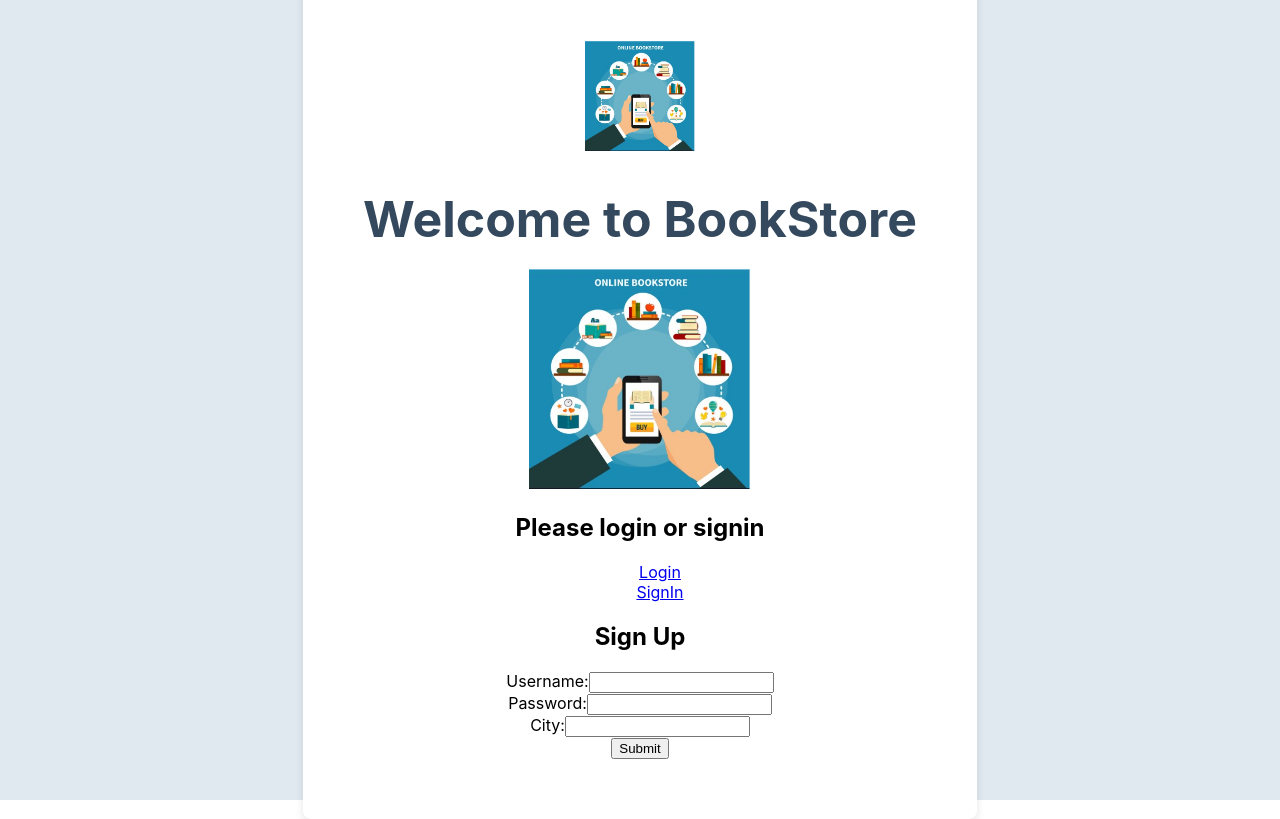
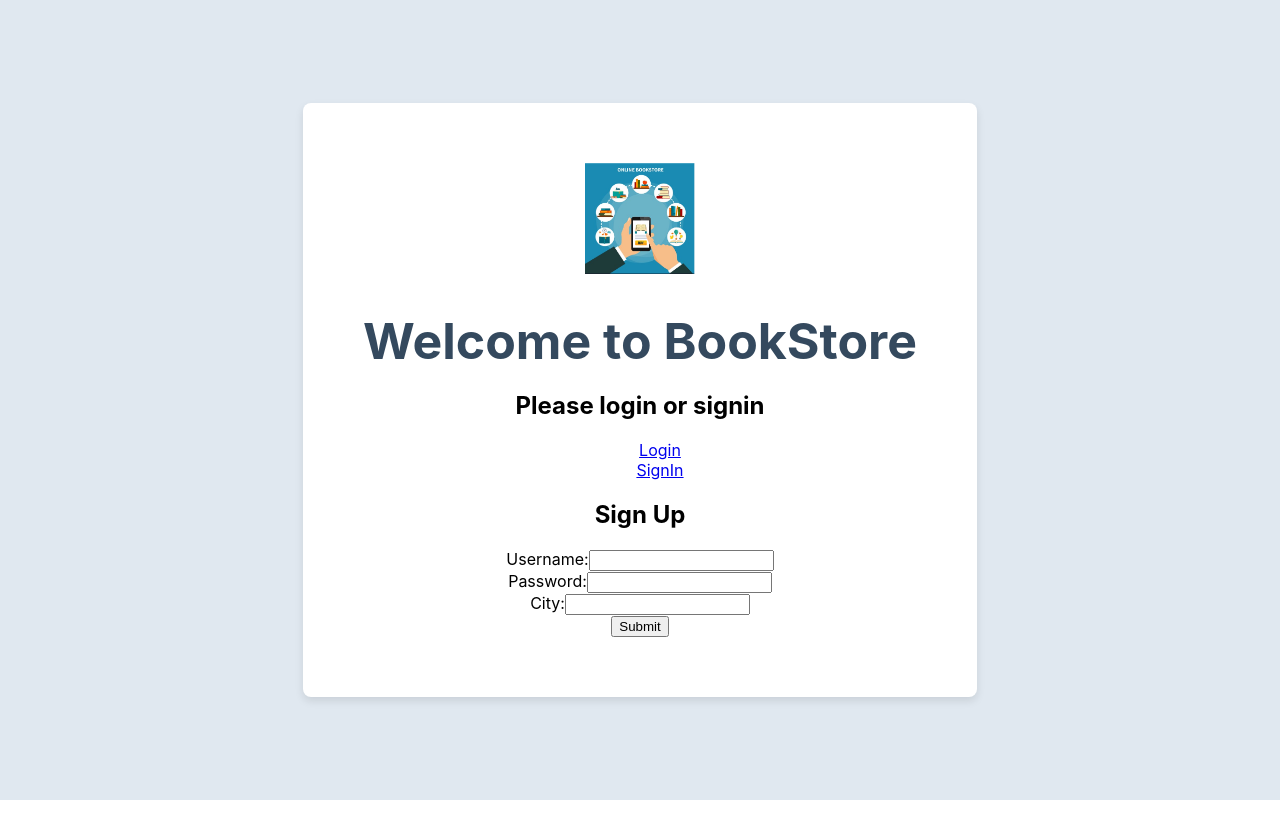
Before and after one commit to dking9876/Projects, a React (Create React App) app in the folder Final Project/UI/bookstore/: page /signup in a window 1280 px wide. Built offline with nearby package versions, Linux system fonts and the light colour scheme; the HTML template or start-up script is replaced by a standard one.

Commit message:
delete photo from entry page

```diff
--- a/Final Project/UI/bookstore/src/EntryPage.js
+++ b/Final Project/UI/bookstore/src/EntryPage.js
@@ -14,7 +14,7 @@ function EntryPage({ onLogin }) {
       }
   return (
     <div>
-         <img src={picture} alt="Picture" style={{ width: '40%', height: 'auto' }} />
+
       <h2>Please login or signin </h2>
       <BrowserRouter>
       <Routes>
```
